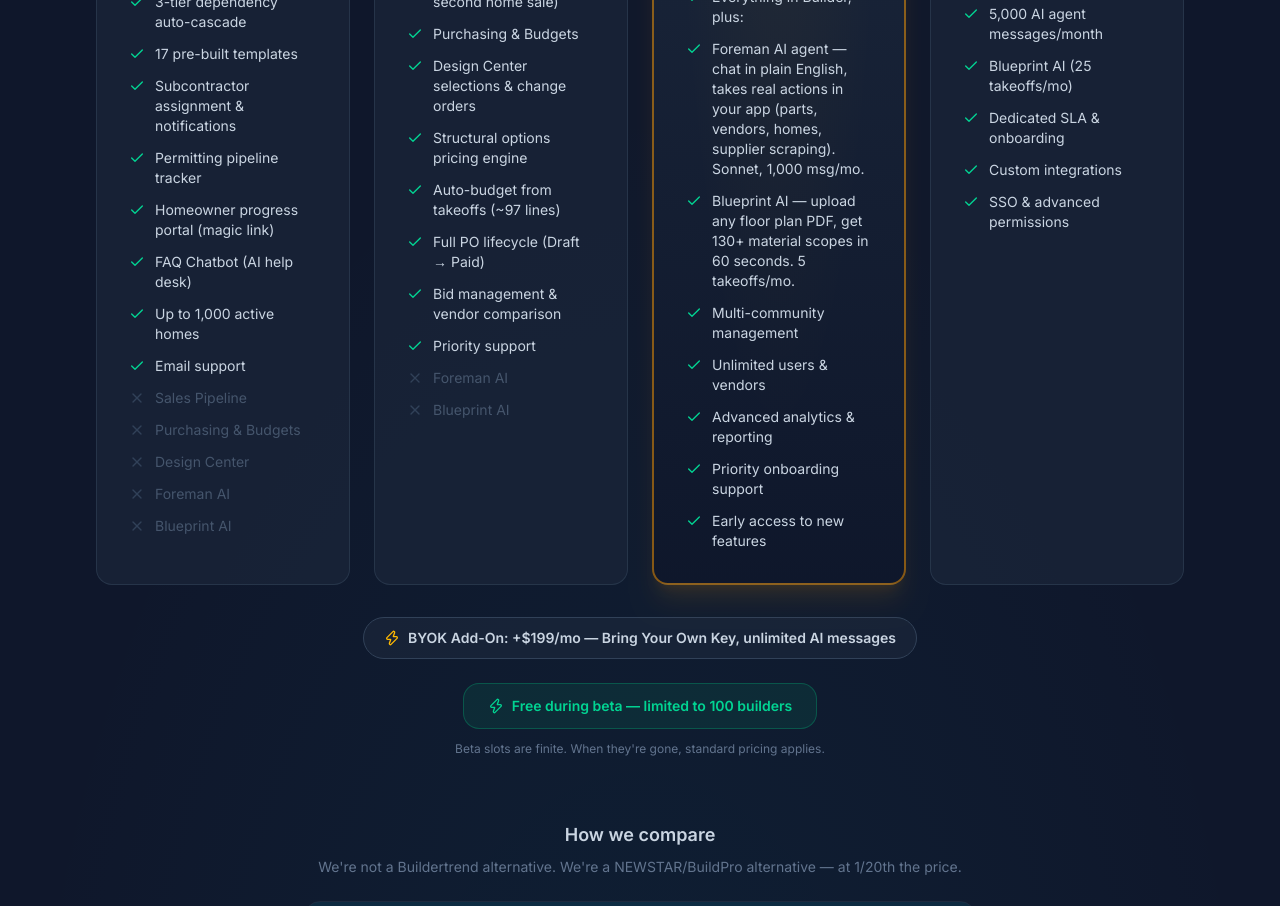
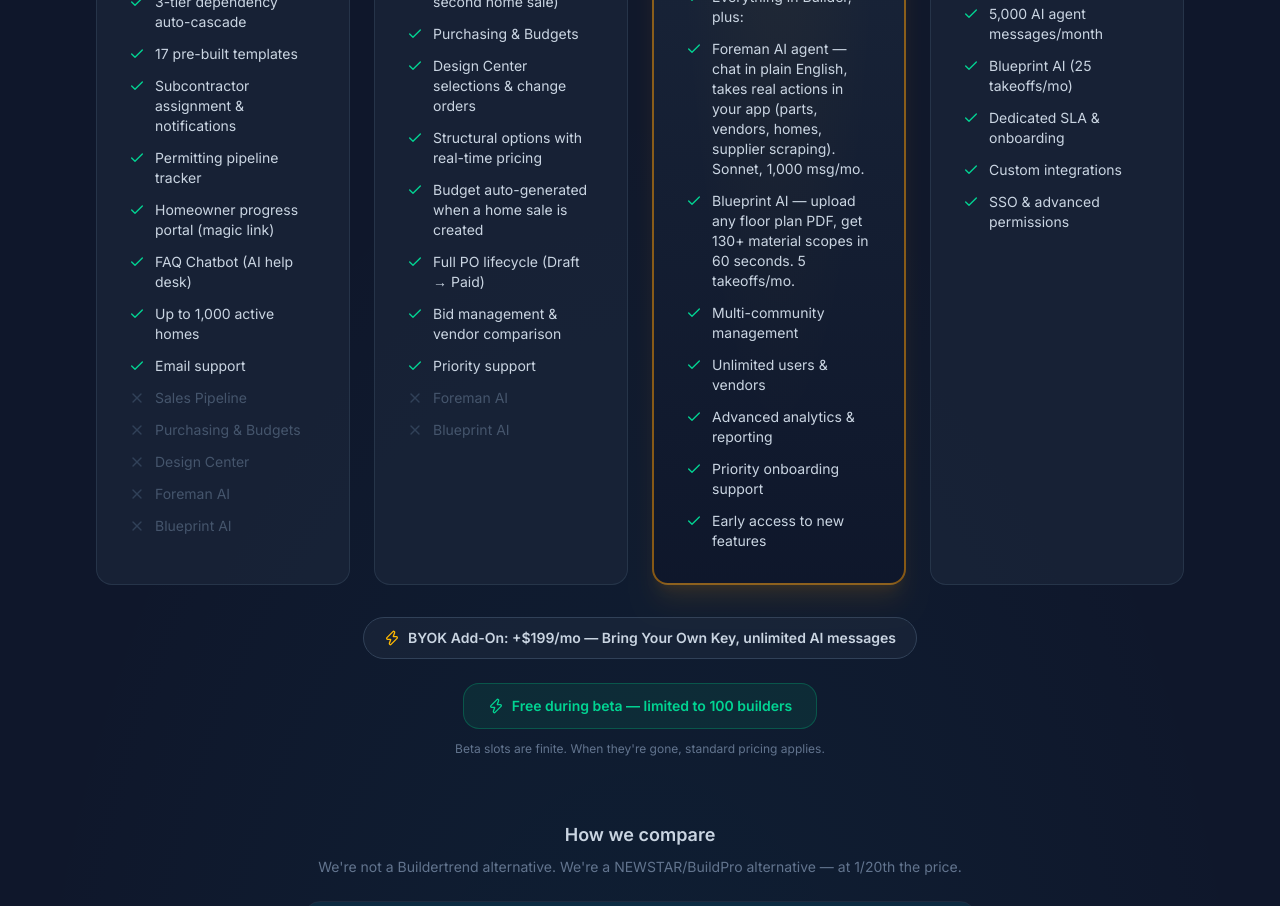
Before and after one commit to Scootermcgavin121/cornerstone-marketing-v2, a Next.js app: page / in a window 1280 px wide. Shown: the part 7500-8406 px from the top of the page. Built offline with nearby package versions, Linux system fonts and the light colour scheme.

Commit message:
fix: replace jargon on pricing — plain English descriptions

```diff
--- a/src/components/PricingSection.tsx
+++ b/src/components/PricingSection.tsx
@@ -39,8 +39,8 @@ const plans = [
       "Sales Pipeline (60-second home sale)",
       "Purchasing & Budgets",
       "Design Center selections & change orders",
-      "Structural options pricing engine",
-      "Auto-budget from takeoffs (~97 lines)",
+      "Structural options with real-time pricing",
+      "Budget auto-generated when a home sale is created",
       "Full PO lifecycle (Draft → Paid)",
       "Bid management & vendor comparison",
       "Priority support",
```
